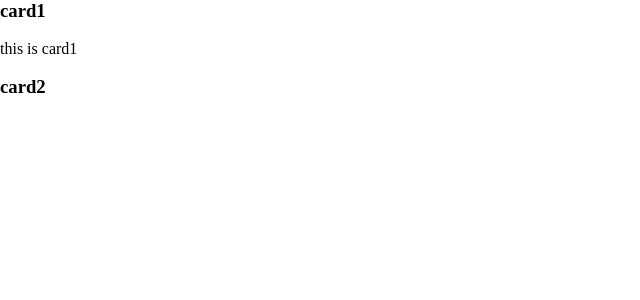
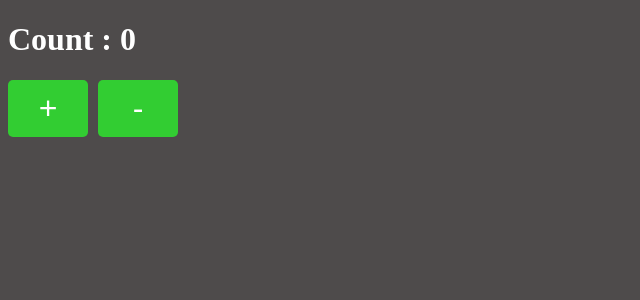
Before and after one commit to faizulislamfair/React, a React (Create React App) app in the folder Anisul Islam Tutorials/my-app/: page / in a window 1280 px wide. Shown: the top 300 px of the page, without its empty margins (0-640 px from the left). Built offline with nearby package versions, Linux system fonts and the light colour scheme.

Commit message:
state, setState, event handler

```diff
--- a/Anisul Islam Tutorials/my-app/public/index.html
+++ b/Anisul Islam Tutorials/my-app/public/index.html
@@ -3,7 +3,7 @@
   <head>
     <meta charset="utf-8" />
     <title>My App</title>
-    <link rel="stylesheet" href="style.css">
+    <!-- <link rel="stylesheet" href="./style.css"> -->
   </head>
   <body>
     <div id="root"></div>
--- a/Anisul Islam Tutorials/my-app/src/App.js
+++ b/Anisul Islam Tutorials/my-app/src/App.js
@@ -1,16 +1,14 @@
 import React from "react";
-import Card1 from "./components/Card1";
-import Card2 from "./components/Card2";
+import STATE from './STATE';
 
-function App(){
-
-    return (
-        <div>
-          <Card1 name="card1" desc="this is card1" />
-          <br />
-          <Card2 name="card2" />
-        </div>
-    )
+function App() {
+     return(
+       <div>
+         <STATE />
+       </div>
+     )
 }
 
+
+
 export default App;
--- /dev/null
+++ b/Anisul Islam Tutorials/my-app/src/STATE.js
@@ -0,0 +1,42 @@
+import React, { Component } from "react";
+import './style.css'
+
+class STATE extends Component {
+
+    constructor(props) {
+      super(props)
+
+      this.state = {
+         count : 0
+      }
+    }
+
+
+    handleIncrement = () => {
+        this.setState({
+            count : this.state.count + 1
+        })
+    }
+
+    handleDecrement = () => {
+        this.setState({
+            count: this.state.count - 1
+        })
+    }
+
+
+
+    render(){
+
+        const {count} = this.state
+            return(
+                <div>
+                    <h1>Count : {count}</h1>
+                    <button onClick={this.handleIncrement}>+</button>
+                    <button onClick={this.handleDecrement} disabled={count===0 ? true : false}>-</button>
+                </div>
+            )
+        }
+}
+
+export default STATE;
--- /dev/null
+++ b/Anisul Islam Tutorials/my-app/src/style.css
@@ -0,0 +1,16 @@
+body{
+    background: rgb(78, 75, 75);
+    color: white;
+}
+
+
+button{
+    padding: 10px;
+    border: none;
+    border-radius: 5px;
+    background-color: limegreen;
+    color: white;
+    margin-right: 10px;
+    font-size: 2rem;
+    width: 80px;
+}
```
Also changed, not shown: Anisul Islam Tutorials/my-app/src/components/Card3.js (added, +9 -0 lines).
